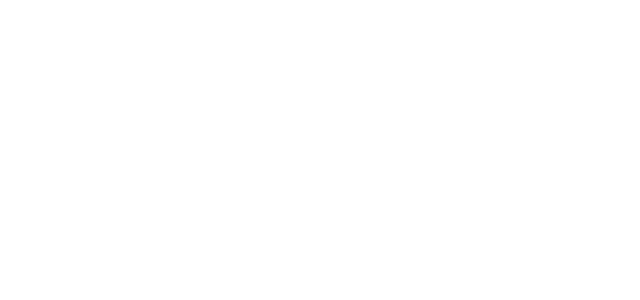
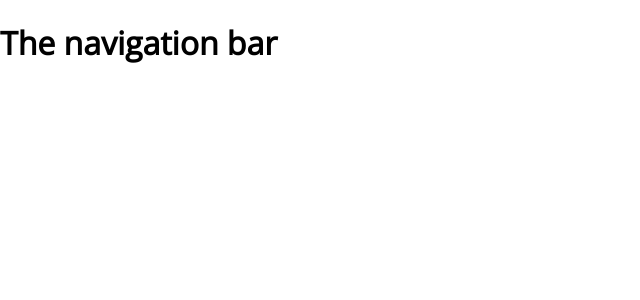
Before and after one commit to Helena2018/kids-toys, a React (Create React App) app: page / in a window 1280 px wide. Before the commit this address had no page. Shown: the top 300 px of the page, without its empty margins (0-640 px from the left). Built offline with nearby package versions, Linux system fonts and the light colour scheme.

Commit message:
testing Navigation bar

```diff
--- a/src/App.js
+++ b/src/App.js
@@ -1,5 +1,16 @@
 import Home from './routes/home/home.component';
-import { Routes, Route } from 'react-router-dom';
+import { Routes, Route, Outlet } from 'react-router-dom';
+
+const Navigation = () => {
+  return (
+    <div>
+      <div>
+        <h1>The navigation bar</h1>
+      </div>
+      <Outlet />
+    </div>
+  );
+};
 
 const Shop = () => {
   return <h1>The shop page</h1>;
@@ -8,7 +19,8 @@ const Shop = () => {
 const App = () => {
   return (
   <Routes>
-    <Route path='/home' element={<Home />}>
+    <Route path='/' element={<Navigation />}>
+      <Route path='home' element={<Home />} />
       <Route path='shop' element={<Shop />} />
     </Route>
   </Routes>
```
Also changed, not shown: src/routes/home/home.component.jsx (line endings or trailing spaces).
